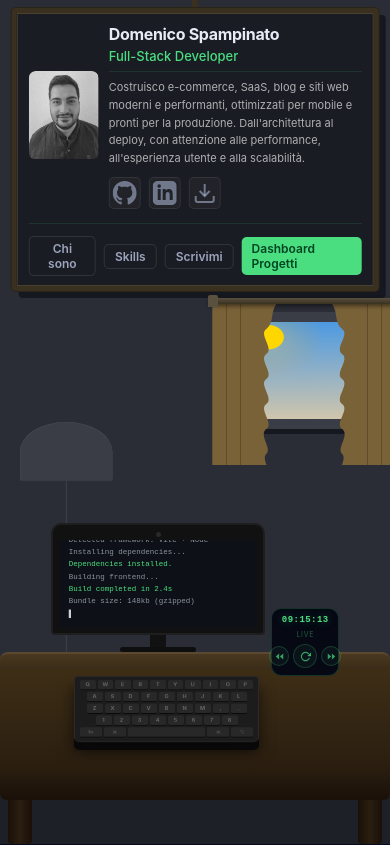
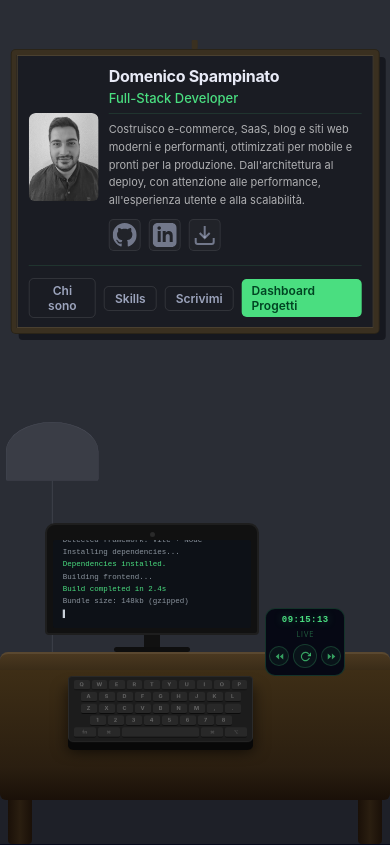
Before and after one commit to domespa/myportfolio, a React (Vite) app: page / in a window 390 px wide. Shown: the top 845 px of the page. Built offline with nearby package versions, Linux system fonts and the light colour scheme.

Commit message:
FIX STYLE

```diff
--- a/src/style/hero.css
+++ b/src/style/hero.css
@@ -596,6 +596,7 @@ button.hero-btn-secondary {
   }
 
   .hero-window-wrap {
+    display: none;
     width: 38vw;
     height: 28vw;
     right: 2%;
@@ -609,7 +610,7 @@ button.hero-btn-secondary {
   }
 
   .hero-lamp {
-    left: 20px;
+    left: 6px;
     height: 850px;
     transform: scale(0.42);
     transform-origin: bottom left;
@@ -711,13 +712,13 @@ button.hero-btn-secondary {
 
   .hero-picture-frame {
     width: 94%;
-    top: 8px;
+    top: 50px;
   }
   .hero-monitor-body {
     width: 55vw;
   }
   .hero-clock {
-    width: 68px;
+    width: 80px;
   }
   .hero-clock-time {
     font-size: 9px;
```
